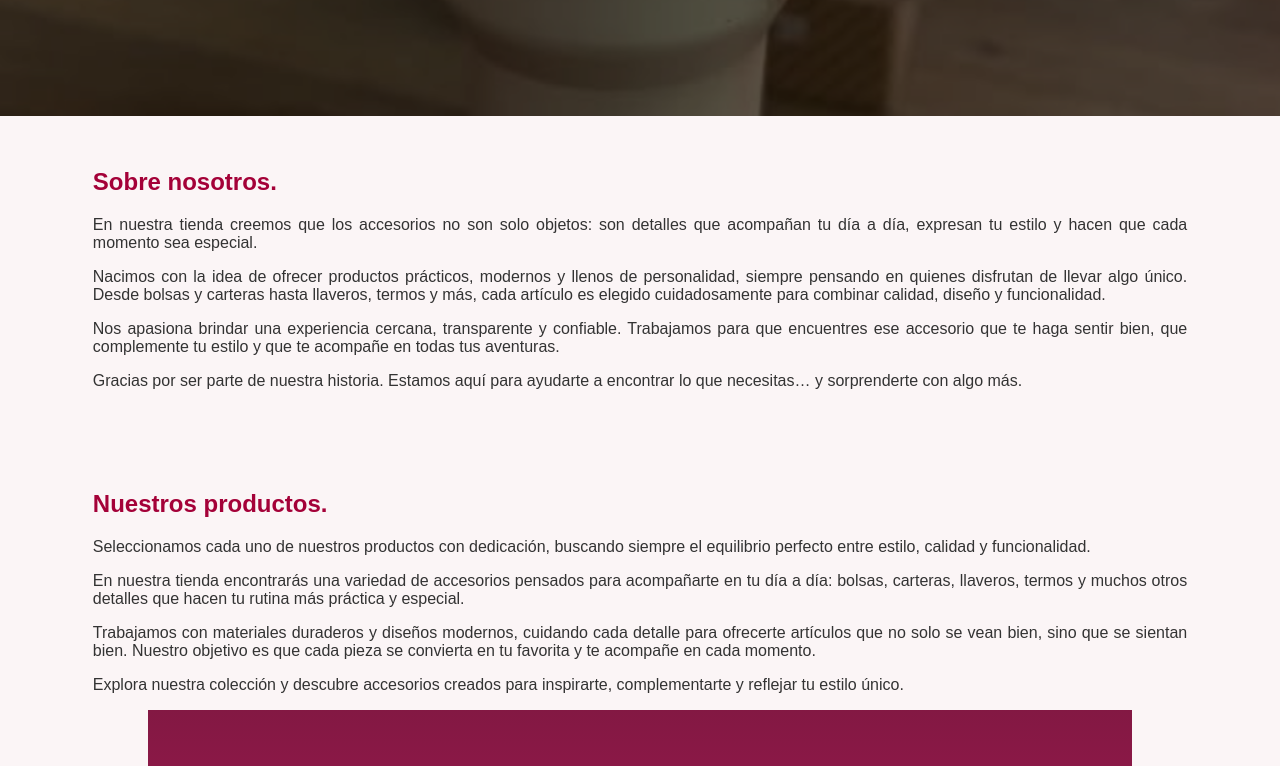
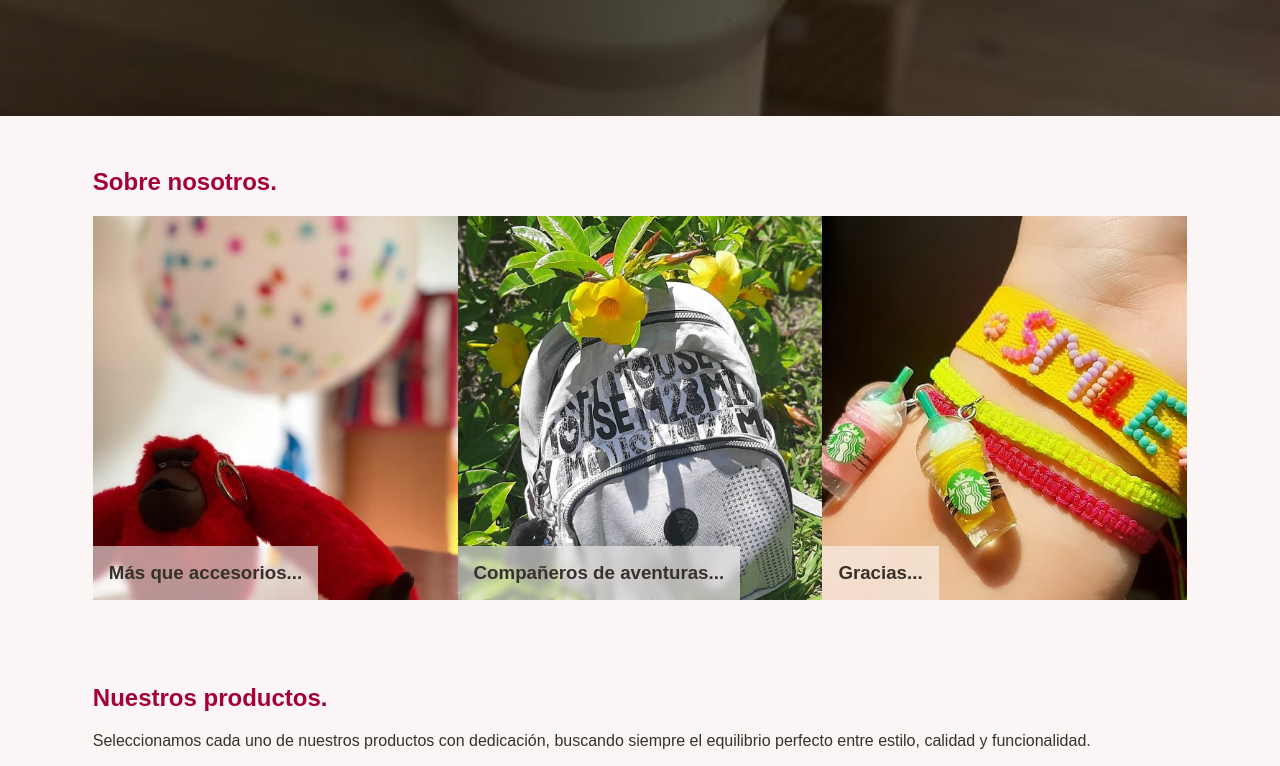
Before and after one commit to JuanDavid1217/monkipling-shop, a Vue app: page / in a window 1280 px wide. Shown: the part 684-1450 px from the top of the page. Built offline with nearby package versions, Linux system fonts and the light colour scheme.

Commit message:
Contact section has been updated

```diff
--- a/src/App.vue
+++ b/src/App.vue
@@ -13,10 +13,8 @@
     --color4: #F8EAED;
     --color5: #FBF5F6;
 
-    --color-filter-blur: #00000090;
-
     --text-color-title: var(--color1);
-    --text-color-base: #333333;
+    --text-color-base: #37312B;
     --text-color-dark: var(--color1);
     --text-color-light: var(--color5);
 
--- a/src/views/HomeView.vue
+++ b/src/views/HomeView.vue
@@ -4,10 +4,30 @@
     <article class="container">
       <section>
         <h2>Sobre nosotros.</h2>
-        <p>En nuestra tienda creemos que los accesorios no son solo objetos: son detalles que acompañan tu día a día, expresan tu estilo y hacen que cada momento sea especial.</p>
-        <p>Nacimos con la idea de ofrecer productos prácticos, modernos y llenos de personalidad, siempre pensando en quienes disfrutan de llevar algo único. Desde bolsas y carteras hasta llaveros, termos y más, cada artículo es elegido cuidadosamente para combinar calidad, diseño y funcionalidad.</p>
-        <p>Nos apasiona brindar una experiencia cercana, transparente y confiable. Trabajamos para que encuentres ese accesorio que te haga sentir bien, que complemente tu estilo y que te acompañe en todas tus aventuras.</p>
-        <p>Gracias por ser parte de nuestra historia. Estamos aquí para ayudarte a encontrar lo que necesitas… y sorprenderte con algo más.</p>
+        <div class="about">
+          <div class="about-1">
+            <div>
+              <h3>Más que accesorios...</h3>
+              <p>En nuestra tienda creemos que los accesorios no son solo objetos: son detalles que acompañan tu día a día, expresan tu estilo y hacen que cada momento sea especial.</p>
+            </div>
+            <img src="../assets/images/about1.jpg" alt="Llavero de monito color rojo.">
+          </div>
+          <div class="about-2">
+            <div>
+              <h3>Compañeros de aventuras...</h3>
+              <p>Nacimos con la idea de ofrecer productos prácticos, modernos y llenos de personalidad, siempre pensando en quienes disfrutan de llevar algo único.</p>
+              <p>Nos apasiona brindar una experiencia cercana, transparente y confiable. Trabajamos para que encuentres ese accesorio que te haga sentir bien, que complemente tu estilo y que te acompañe en todas tus aventuras.</p>
+            </div>
+            <img src="../assets/images/about2.jpg" alt="Mochila color blanco con un fondo natural.">
+          </div>
+          <div class="about-3">
+            <div>
+              <h3>Gracias...</h3>
+              <p>Gracias por ser parte de nuestra historia. Estamos aquí para ayudarte a encontrar lo que necesitas… y sorprenderte con algo más.</p>
+            </div>
+            <img src="../assets/images/about3.jpg" alt="Pulsera color amarillo con la frase 'SMILE'.">
+          </div>
+        </div>
       </section>
     </article>
     <article class="container">
@@ -22,7 +42,7 @@
     </article>
     <article class="container contrast">
       <div>
-        <img src="../assets/images/contact.webp" alt="">
+        <img src="../assets/images/contact.webp" alt="Vista frontal de la carretera desde el interior de un automóvil.">
       </div>
       <section class="contact-section">
         <div>
@@ -84,11 +104,117 @@
     object-fit: cover;
   }
 
+  .about {
+    display: grid;
+    grid-template-columns: repeat(6, 1fr);
+    grid-template-rows: repeat(6, 12rem);
+    grid-template-areas:
+    "about-1  about-1 about-1 about-1 about-1 about-1"
+    "about-1  about-1 about-1 about-1 about-1 about-1"
+    "about-2  about-2 about-2 about-2 about-2 about-2"
+    "about-2  about-2 about-2 about-2 about-2 about-2"
+    "about-3  about-3 about-3 about-3 about-3 about-3"
+    "about-3  about-3 about-3 about-3 about-3 about-3";
+  }
+
+  .about-1 {
+    grid-area: about-1;
+  }
+
+  .about-2 {
+    grid-area: about-2;
+  }
+
+  .about-3 {
+    grid-area: about-3;
+  }
+
+
+
+  .about > div {
+    position: relative;
+    overflow: hidden;
+    display: flex;
+    justify-content: left;
+    align-items: end;
+  }
+
+  .about > div img {
+    position: absolute;
+    top: 0;
+    left: 0;
+    z-index: 1;
+    width: 101%;
+    height: 101%;
+    object-fit: cover;
+    transition: transform .3s ease;
+  }
+
+  .about > div > div {
+    position: relative;
+    z-index: 2;
+    padding: 1rem;
+    background-color: #FBF5F699;
+    backdrop-filter: blur(.2rem);
+
+    display: flex;
+    flex-direction: column;
+    justify-content: center;
+  }
+
+  .about > div > div > h3 {
+    margin: 0;
+  }
+
+  .about > div > div > p {
+    display: none;
+  }
+
+  .about > div:hover img{
+    transform: scale(1.2);
+  }
+
+  .about > div:hover div{
+    width: 100%;
+    height: 100%;
+  }
+
+  .about > div:hover div p {
+    display: block;
+  }
+
   @media screen and (min-width: 576px){
     section {
       width: 90%;
     }
   }
+
+  @media screen and (min-width: 768px){
+    .about {
+      grid-template-rows: repeat(6, 8rem);
+      grid-template-areas:
+      "about-1  about-1 about-1 about-2 about-2 about-2"
+      "about-1  about-1 about-1 about-2 about-2 about-2"
+      "about-1  about-1 about-1 about-2 about-2 about-2"
+      "about-3  about-3 about-3 about-3 about-3 about-3"
+      "about-3  about-3 about-3 about-3 about-3 about-3"
+      "about-3  about-3 about-3 about-3 about-3 about-3";
+    }
+  }
+
+  @media screen and (min-width: 992px){
+    .about {
+      grid-template-rows: repeat(6, 4rem);
+      grid-template-areas:
+      "about-1  about-1 about-2 about-2 about-3 about-3"
+      "about-1  about-1 about-2 about-2 about-3 about-3"
+      "about-1  about-1 about-2 about-2 about-3 about-3"
+      "about-1  about-1 about-2 about-2 about-3 about-3"
+      "about-1  about-1 about-2 about-2 about-3 about-3"
+      "about-1  about-1 about-2 about-2 about-3 about-3";
+    }
+  }
+
 </style>
 
 <script>
```
Also changed, not shown: src/assets/images/about3.jpg (added).
